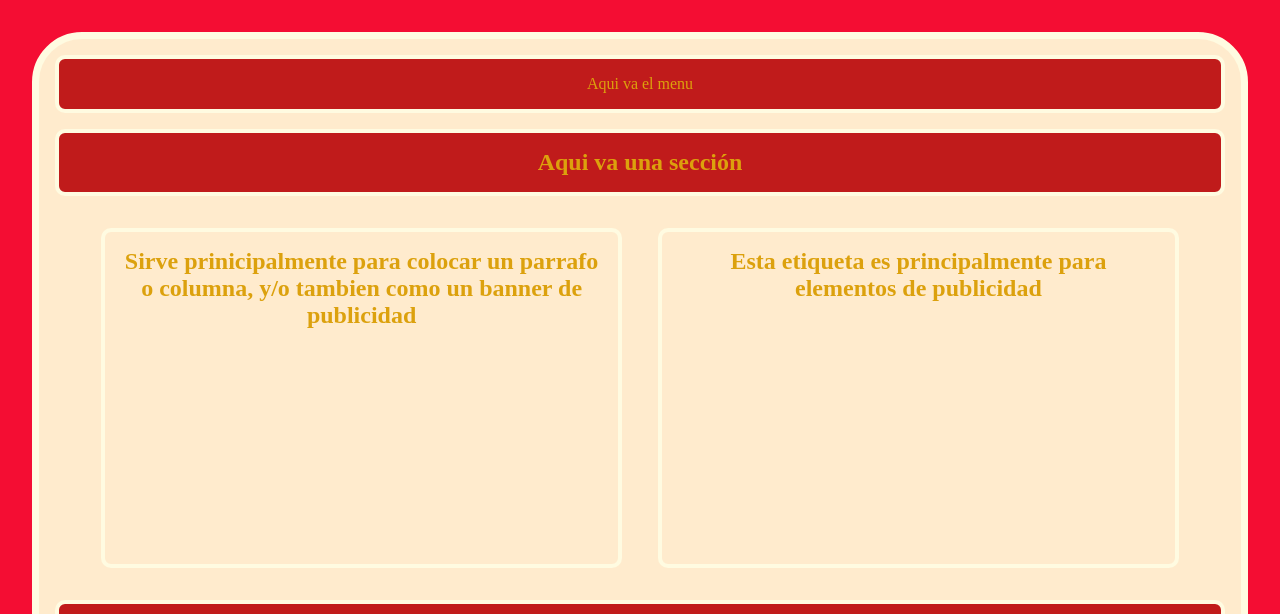
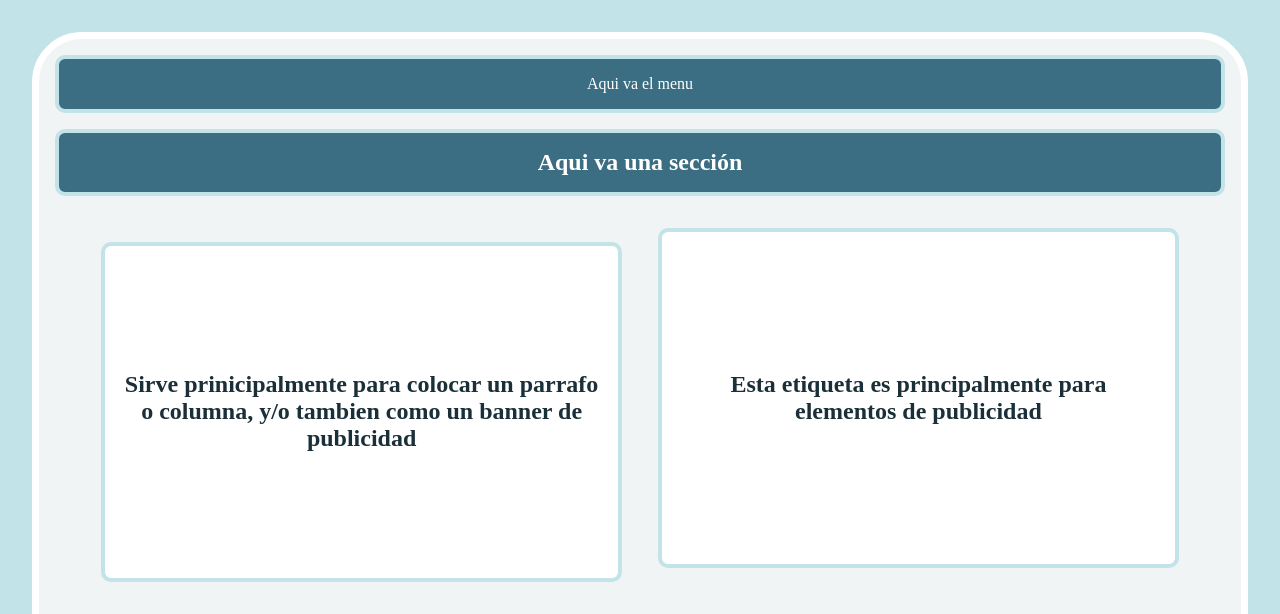
Before and after one commit to Carlosskglz/Garcia_Lara_JuanCarlos, a plain HTML site: page 01PrimeraPractica/inicio.html in a window 1280 px wide. Shown: the top 614 px of the page. Drawn offline with Linux system fonts and the light colour scheme.

Commit message:
organizacion

```diff
--- a/01PrimeraPractica/css/style.css
+++ /dev/null
@@ -1,32 +0,0 @@
-*{
-    margin: 0;
-    padding: 0;
-    color: rgb(220, 161, 13);
-    text-align: center;
-}
-html, body{
-    background-color: rgb(244, 13, 51);
-
-}
-.container-main{
-    border: 7px solid rgb(255, 251, 225);
-    border-radius: 50px;
-    margin: 2rem;
-    background-color: blanchedalmond;
-}
-nav, section, footer, aside, article{
-    border: 4px solid rgb(255, 251, 225);
-    margin: 1rem;
-    border-radius: 10px;
-    padding: 1rem;
-}
-article, aside{
-    width: 40%;
-    display: inline-flex;
-    height: 300px;
-
-}
-nav, footer, section{
-    background-color: rgb(192, 27, 27);
-
-}
--- a/01PrimeraPractica/inicio.html
+++ b/01PrimeraPractica/inicio.html
@@ -4,7 +4,7 @@
     <meta charset="UTF-8">
     <meta name="viewport" content="width=device-width, initial-scale=1.0">
     <title>Pagina Personal Garcia Lara Juan Carlos</title>
-    <link rel="stylesheet" href="./css/style.css">
+    <link rel="stylesheet" href="/css/style.css">
 </head>
 <body>
     <div class="container-main">
--- a/formulario/formulario.css
+++ b/css/formulario.css
@@ -1,9 +1,7 @@
-
-/* Paleta de Colores Azulada */
 :root {
-    --azul-fuerte: #3B6E82;    /* Tono para títulos y botones */
-    --azul-claro: #C2E3E8;     /* Fondo de la página */
-    --azul-borde: #A8D1D8;     /* Bordes de los inputs */
+    --azul-fuerte: #3B6E82;
+    --azul-claro: #C2E3E8;
+    --azul-borde: #A8D1D8;
     --texto: #1A2F38;
     --blanco: #FFFFFF;
 }
@@ -21,14 +19,14 @@ body {
 .container {
     background-color: var(--blanco);
     width: 90%;
-    max-width: 450px; /* Tamaño ideal: ni muy chico ni muy grande */
+    max-width: 450px;
     padding: 30px;
     border-radius: 12px;
     box-shadow: 0 8px 20px rgba(0,0,0,0.1);
     border-top: 6px solid var(--azul-fuerte);
 }
 
-/* Estilo para el texto explicativo de arriba */
+
 .container p {
     font-size: 13px;
     color: #666;
@@ -52,7 +50,7 @@ input[type="number"] {
     margin-bottom: 15px;
     border: 2px solid var(--azul-borde);
     border-radius: 6px;
-    box-sizing: border-box; /* Evita que se salga del contenedor */
+    box-sizing: border-box;
 }
 
 input:focus {
@@ -60,7 +58,7 @@ input:focus {
     border-color: var(--azul-fuerte);
 }
 
-/* Botones alineados y juntos */
+
 input[type="submit"],
 input[type="reset"] {
     padding: 12px;
@@ -74,7 +72,7 @@ input[type="reset"] {
 input[type="submit"] {
     background-color: var(--azul-fuerte);
     color: white;
-    width: 65%; /* Más ancho para resaltar */
+    width: 65%;
 }
 
 input[type="reset"] {
@@ -87,7 +85,7 @@ input[type="submit"]:hover {
     background-color: var(--texto);
 }
 
-/* LA SOLUCIÓN AL ENLACE: Estilo para que no quede afuera */
+
 a {
     display: block;
     text-align: center;
@@ -97,7 +95,7 @@ a {
     font-weight: bold;
     font-size: 14px;
     padding-top: 15px;
-    border-top: 1px dashed var(--azul-borde); /* Una linea divisoria bonita */
+    border-top: 1px dashed var(--azul-borde);
 }
 
 a:hover {
--- /dev/null
+++ b/css/style.css
@@ -0,0 +1,46 @@
+
+*{
+    margin: 0;
+    padding: 0;
+    color: #1A2F38;
+    text-align: center;
+}
+
+html, body{
+    background-color: #C2E3E8;
+}
+
+.container-main{
+    border: 7px solid #FFFFFF;
+    border-radius: 50px;
+    margin: 2rem;
+    background-color: #F0F4F5;
+}
+
+nav, section, footer, aside, article{
+    border: 4px solid #C2E3E8;
+    margin: 1rem;
+    border-radius: 10px;
+    padding: 1rem;
+    background-color: #FFFFFF;
+}
+
+article, aside{
+    width: 40%;
+    display: inline-flex;
+    height: 300px;
+    align-items: center;
+    justify-content: center;
+}
+
+nav, footer, section{
+    /* Color principal: Azul petróleo (Variante) */
+    background-color: #3B6E82;
+    /* Texto en blanco para que se lea bien sobre el azul fuerte */
+    color: #FFFFFF;
+}
+
+/* Asegurar que el texto dentro de nav, footer y section sea blanco */
+nav *, footer *, section * {
+    color: #FFFFFF;
+}
```
Also changed, not shown: formulario/formulario.html (+2 -3 lines), JS/formulario.js (renamed from formulario/formulario.js).
